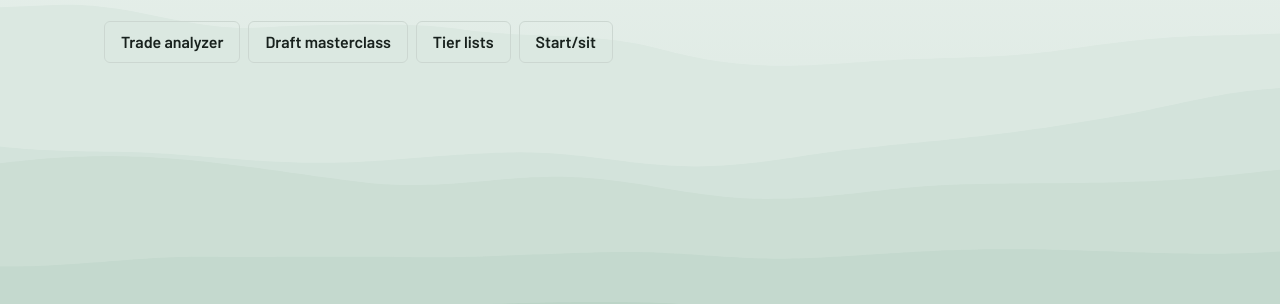
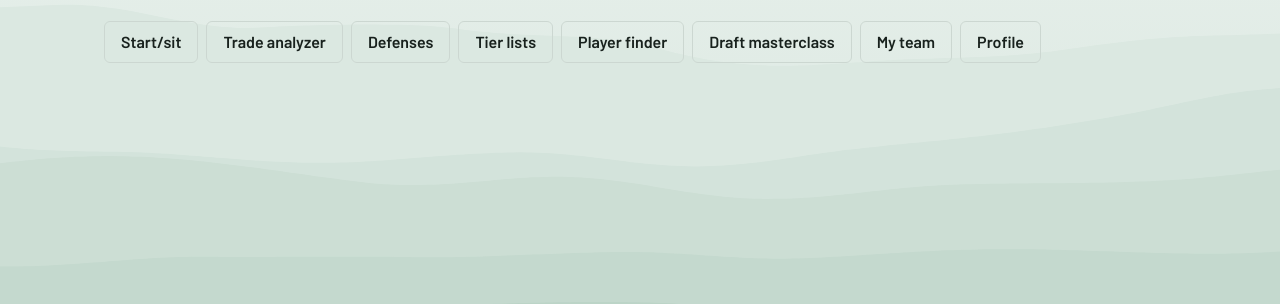
Before and after one commit to Cory585/Fantasy-Cheat-Code, a plain HTML site: page frontend/404.html in a window 1280 px wide. Shown: the part 402-706 px from the top of the page. Drawn offline with nearby package versions, Linux system fonts and the light colour scheme.

Commit message:
Link every section from the 404 page, in nav order

```diff
--- a/frontend/404.html
+++ b/frontend/404.html
@@ -58,10 +58,14 @@
     <h1>Page not found</h1>
     <p class="lede">There's nothing at this address. The link may be old or mistyped.</p>
     <ul class="not-found-links">
+      <li><a class="btn btn-quiet" href="/start-sit/">Start/sit</a></li>
       <li><a class="btn btn-quiet" href="/">Trade analyzer</a></li>
+      <li><a class="btn btn-quiet" href="/defense/">Defenses</a></li>
+      <li><a class="btn btn-quiet" href="/tiers/">Tier lists</a></li>
+      <li><a class="btn btn-quiet" href="/finder/">Player finder</a></li>
       <li><a class="btn btn-quiet" href="/draft/">Draft masterclass</a></li>
-      <li><a class="btn btn-quiet" href="/tiers/">Tier lists</a></li>
-      <li><a class="btn btn-quiet" href="/start-sit/">Start/sit</a></li>
+      <li><a class="btn btn-quiet" href="/team/">My team</a></li>
+      <li><a class="btn btn-quiet" href="/profile/">Profile</a></li>
     </ul>
   </main>
 
```
Also changed, not shown: 1 other file.
